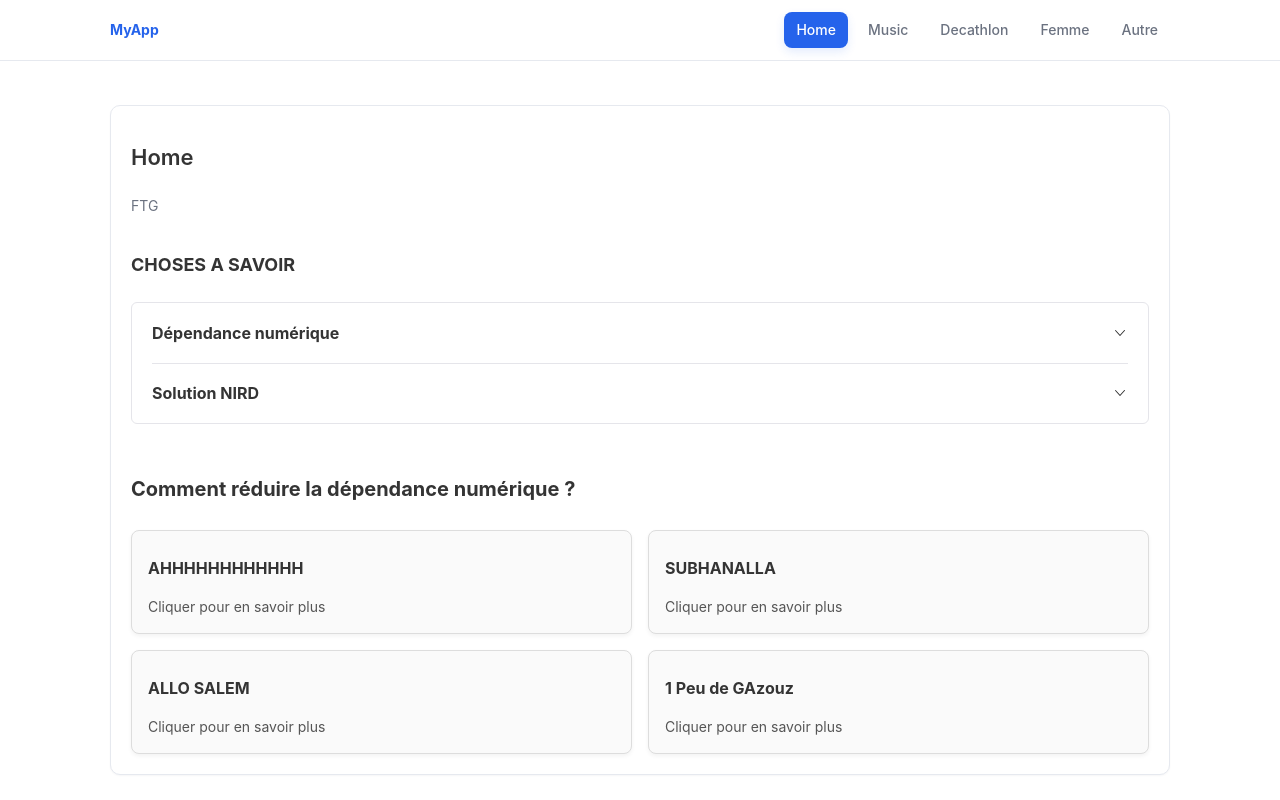
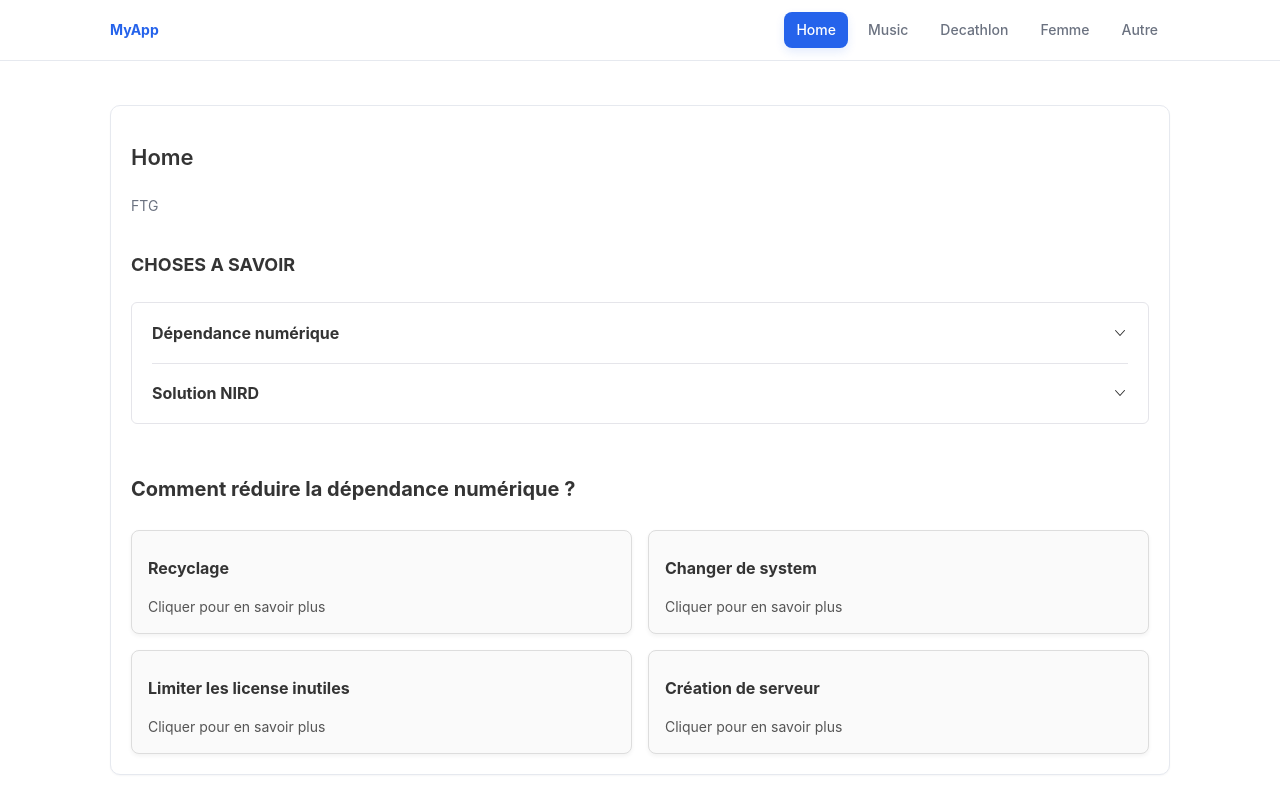
Before and after one commit to NathanFlachat/nuitdelinfo, a React (Vite) app in the folder nuitdelinfo/: page / in a window 1280 px wide. Built offline with nearby package versions, Linux system fonts and the light colour scheme.

Commit message:
[ADD] Descriptions

```diff
--- a/nuitdelinfo/src/pages/Home.jsx
+++ b/nuitdelinfo/src/pages/Home.jsx
@@ -3,12 +3,12 @@ import { Accordion, Placeholder, Modal, Button } from "rsuite";
 
 const items = [
   {
-    content: "blablabla",
+    content: "Du matériel rendu fonctionnel alors qu'il fonctionne ? Des licenses couteuses ? ou pleins d'autres choses qui nous paraissent indispensable mais qui sont une véritable perte de ressource, c'est ça la Dépendance Numérique. C'est pour pallier à ce problème que le NIRD entre en jeu !",
     id: "1",
     title: "Dépendance numérique",
   },
   {
-    content: "bliblibliblibl",
+    content: "La démarche NIRD (un Numérique Inclusif, Responsable et Durable) Le but : -> L'accessibilité au Numérique pour Tous -> L'impact environnemental réduit -> Une meilleure expérience pour les utilisateurs",
     id: "2",
     title: "Solution NIRD",
   },
@@ -17,23 +17,23 @@ const items = [
 const cardData = [
   {
     id: 1,
-    title: "AHHHHHHHHHHHH",
-    text: "EL MORDJENE",
+    title: "Recyclage",
+    text: "Reclycler, donner ou encore reconditionner des composants encore fonctionnels afin d'offrir une nouvelle vie à vos appareils numériques. Cela permet aussi à des personne dans le besoin de récupérer des ordinateurs fonctionnels à moindre prix.",
   },
   {
     id: 2,
-    title: "SUBHANALLA",
-    text: "YE ZEBBI",
+    title: "Changer de system",
+    text: "passez votre ordinateur sur un system qui demande moins de performance permet d'allonger sa longévité. (Par exemple passer de windows à linux permet de rallonger la durée de vie d'un ordinateur du à sa consomation de ressource moins importante).",
   },
   {
     id: 3,
-    title: "ALLO SALEM",
-    text: "SIGISSSHI",
+    title: "Limiter les license inutiles",
+    text: "En limitant les license uniquement aux personne ayant fait la demande pour une certaines license on diminue grandement les coût peu utils des établissements. En effet avor une license par pc dans une salle est plus intéressant que d'acheter une license par étudiant. Une autre méthode intéressante serait d'utiliser des licenses opensources lorsque cela est possible.",
   },
   {
     id: 4,
-    title: "1 Peu de GAzouz",
-    text: "Gazouz ou Gattouz",
+    title: "Création de serveur",
+    text: "C'est une solution légerement plus complèxe mais la création de petis serveurs à domicile est possible avec les appareils ayant des version obselètes sur leurs systèmes d'exploitation",
   },
 ];
 
```
